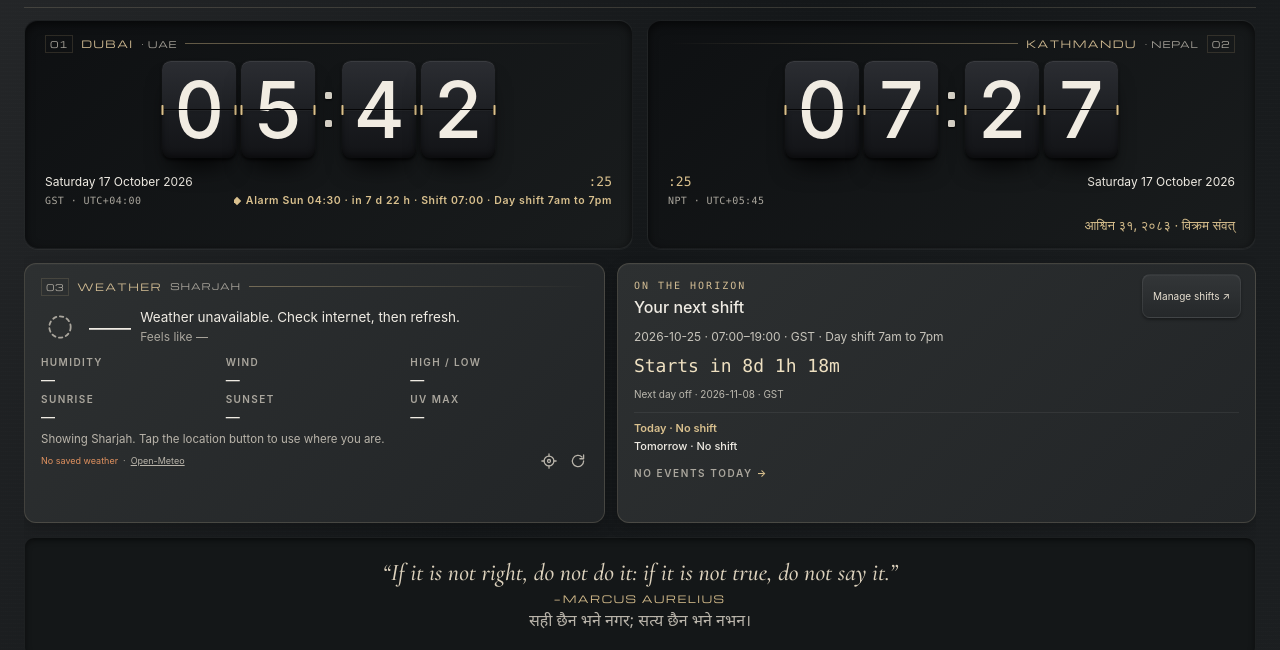
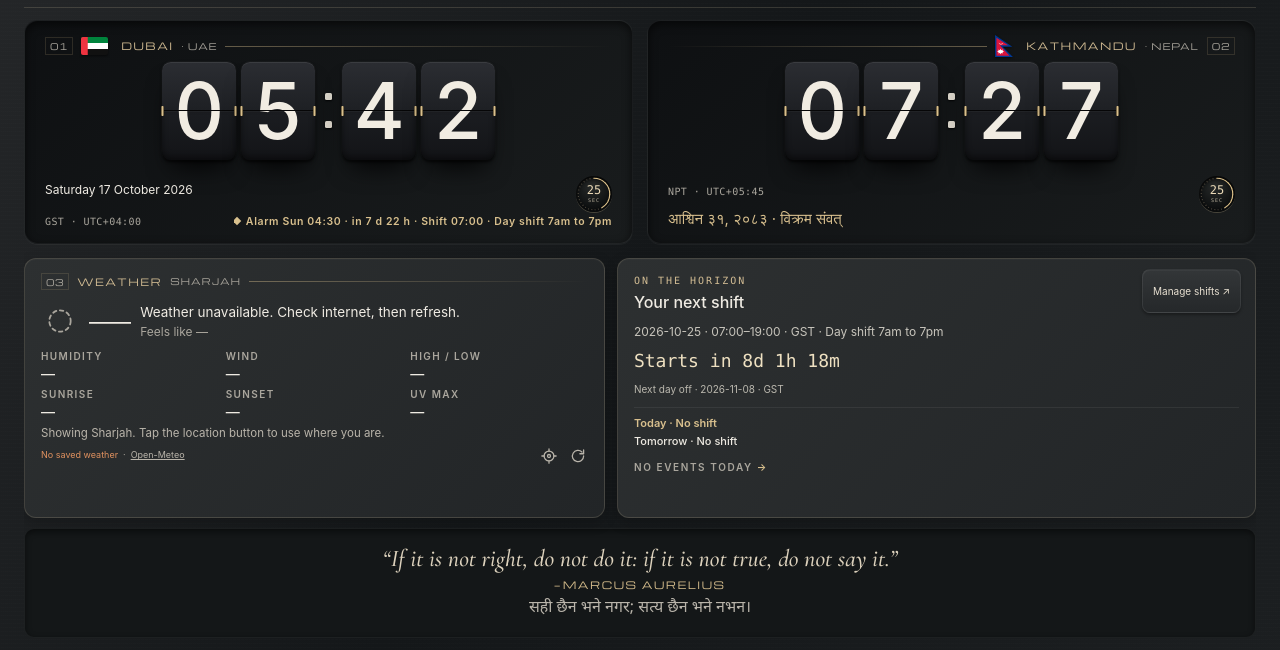
Before and after one commit to mindversestudio26/jarvis-desk-hub, a plain HTML site: page index.html in a window 1280 px wide. Shown: the part 73-723 px from the top of the page. Drawn offline with Linux system fonts and the light colour scheme; no server answers.

Commit message:
feat(clocks): add enamel flags and seconds subdials

```diff
--- a/app.js
+++ b/app.js
@@ -316,6 +316,8 @@ function tick(snap) {
     $(ids[0]).textContent = showClock(city, value, snap === true);
     $(ids[0]).dateTime = value.iso;
     $(ids[1]).textContent = value.seconds;
+    const secondsArc = $(ids[1] + '-arc');
+    if (secondsArc) secondsArc.setAttribute('stroke-dasharray', Number(value.seconds) + ' 60');
     if ($(ids[2]).textContent !== value.date) $(ids[2]).textContent = value.date;
   }
   moveHand(Number(cities.dubai.seconds));
--- a/console.css
+++ b/console.css
@@ -69,3 +69,21 @@
 .console-button{min-width:44px}
 @media(max-width:560px){.console-weekdays,.console-calendar-days{gap:2px}.console-ready .console-calendar{padding:9px}.console-day{min-width:44px}}
 @media(min-width:901px) and (max-height:780px){.console-page-heading{display:flex;align-items:baseline;gap:16px;margin-bottom:8px}.console-page-heading h2{font-size:22px}.console-page-heading .console-eyebrow{font-size:8px;letter-spacing:1px}}
+
+/* Clock instruments: enamel flags, recessed seconds subdials, Nepal's own date. */
+.console-ready .clock-flag{width:30px;height:22px;flex:none;filter:drop-shadow(0 1px 1px #0008);border-radius:2px;margin-right:5px}
+.console-ready .flag-nepal{width:23px;height:28px;border-radius:0}
+.console-ready #kathmandu-date{display:none}
+.console-ready .kathmandu .date-row{float:right;margin:0}
+.console-ready .kathmandu .zone-row{clear:none;padding-top:8px;min-height:24px}
+.console-ready .console-bs-date{text-align:left;min-height:24px;padding-right:54px;margin:8px 0 0;font-size:15px}
+.console-ready .date-row{min-height:48px}
+.console-ready .seconds-instrument{position:relative;display:flex;flex-direction:column;align-items:center;justify-content:center;flex:none;width:48px;height:48px;border-radius:50%;background:radial-gradient(circle at 45% 30%,#272a29,#0b0d0e 72%);box-shadow:inset 0 2px 4px #000,0 1px 0 #d8c29940;color:#ead9b7;font:16px/1.05 var(--font-mono);letter-spacing:0}
+.seconds-instrument svg{position:absolute;inset:0;width:48px;height:48px;fill:none;stroke-width:1.5}
+.seconds-track{stroke:#625849;stroke-dasharray:1 3.4}.seconds-arc{stroke:#dfc38b;stroke-linecap:round}
+.seconds-instrument small{font:6px/1 var(--font-mono);letter-spacing:1px;color:#b5ac99;margin-top:3px}
+@media(min-width:901px) and (max-height:780px){.console-ready .date-row{min-height:42px}.console-ready .seconds-instrument{transform:scale(.87);transform-origin:right center}.console-ready .console-bs-date{font-size:13px;margin-top:5px}}
+
+@media(min-width:901px){.console-ready .date-row{min-height:32px}.console-ready .seconds-instrument{width:36px;height:36px;font-size:12px}.seconds-instrument svg{width:100%;height:100%}.seconds-instrument small{font-size:5px;margin-top:2px}.console-ready .console-bs-date{min-height:20px}}
+
+@media(min-width:901px){.console-ready .clock-readout .label{min-height:22px;margin-bottom:4px}.console-ready .clock-flag{height:18px;width:27px}.console-ready .flag-nepal{height:22px;width:18px}.console-ready .console-plaque{margin-top:10px;min-height:110px}}
--- a/index.html
+++ b/index.html
@@ -79,12 +79,12 @@
 
   <header class="band">
     <article class="clock-readout dubai" aria-label="Dubai time">
-      <p class="label"><span class="idx">01</span><span>Dubai</span><span class="label-sub">· UAE</span></p>
+      <p class="label"><span class="idx">01</span><svg class="clock-flag" viewBox="0 0 36 24" role="img" aria-label="United Arab Emirates"><path fill="#00843d" d="M0 0h36v8H0z"/><path fill="#fff" d="M0 8h36v8H0z"/><path fill="#111" d="M0 16h36v8H0z"/><path fill="#ef3340" d="M0 0h9v24H0z"/></svg><span>Dubai</span><span class="label-sub">· UAE</span></p>
       <div class="flipclock" id="flip-dubai" aria-hidden="true">
         <span class="fgroup"><span class="fampm"></span><span class="tile"></span><span class="tile"></span></span><span class="fcolon"></span><span class="fgroup"><span class="tile"></span><span class="tile"></span></span>
       </div>
       <time id="clock" class="sr-only">--:--</time>
-      <p class="date-row"><span id="date" class="date">Loading date…</span><span class="fsec">:<span id="seconds">--</span></span></p>
+      <p class="date-row"><span id="date" class="date">Loading date…</span><span class="fsec seconds-instrument" aria-label="Seconds"><svg viewBox="0 0 48 48" aria-hidden="true"><circle class="seconds-track" cx="24" cy="24" r="21"/><circle id="seconds-arc" class="seconds-arc" cx="24" cy="24" r="21" pathLength="60" stroke-dasharray="0 60" transform="rotate(-90 24 24)"/></svg><span id="seconds">--</span><small>SEC</small></span></p>
       <p class="zone-row"><span class="zone" title="Asia/Dubai">GST · UTC+04:00</span><span id="next-alarm-dubai" class="clock-alarm" hidden></span></p>
     </article>
 
@@ -97,12 +97,12 @@
     </div>
 
     <article class="clock-readout kathmandu" aria-label="Kathmandu time">
-      <p class="label"><span>Kathmandu</span><span class="label-sub">· Nepal</span><span class="idx">02</span></p>
+      <p class="label"><svg class="clock-flag flag-nepal" viewBox="0 0 26 32" role="img" aria-label="Nepal"><path fill="#003893" d="M0 0l25 17H11l15 15H0z"/><path fill="#dc143c" d="M2 4l17 11H7l14 15H2z"/><path fill="#fff" d="M5 11a4 4 0 0 0 7 0 3.6 3.6 0 0 1-7 0"/><path fill="#fff" d="M8 20l1 2 2-1v2l2 1-2 1v2l-2-1-1 2-1-2-2 1v-2l-2-1 2-1v-2l2 1z"/></svg><span>Kathmandu</span><span class="label-sub">· Nepal</span><span class="idx">02</span></p>
       <div class="flipclock" id="flip-kathmandu" aria-hidden="true">
         <span class="fgroup"><span class="fampm"></span><span class="tile"></span><span class="tile"></span></span><span class="fcolon"></span><span class="fgroup"><span class="tile"></span><span class="tile"></span></span>
       </div>
       <time id="kathmandu-clock" class="sr-only">--:--</time>
-      <p class="date-row"><span class="fsec">:<span id="kathmandu-seconds">--</span></span><span id="kathmandu-date" class="date">Loading date…</span></p>
+      <p class="date-row"><span class="fsec seconds-instrument" aria-label="Seconds"><svg viewBox="0 0 48 48" aria-hidden="true"><circle class="seconds-track" cx="24" cy="24" r="21"/><circle id="kathmandu-seconds-arc" class="seconds-arc" cx="24" cy="24" r="21" pathLength="60" stroke-dasharray="0 60" transform="rotate(-90 24 24)"/></svg><span id="kathmandu-seconds">--</span><small>SEC</small></span><span id="kathmandu-date" class="date">Loading date…</span></p>
       <p class="zone-row"><span id="next-alarm-kathmandu" class="clock-alarm" hidden></span><span class="zone" title="Asia/Kathmandu">NPT · UTC+05:45</span></p>
     </article>
   </header>
--- a/sw.js
+++ b/sw.js
@@ -1,6 +1,6 @@
 'use strict';
 // The jarvis-desk- prefix is kept so 3.1 (JANGE) cleans up every older shell cache.
-const CACHE='jarvis-desk-v3.4.0';
+const CACHE='jarvis-desk-v3.4.1';
 const FILES=['./','./index.html','./style.css','./console.css','./controls.css','./controls.js','./console.js','./vendor/bs-data.js','./nepali-calendar.js','./app.js','./clocks.js','./alarms.js','./shifts.js','./quotes.js','./roster.js','./manifest.webmanifest','./brand/jange-emblem-512.webp','./brand/jange-head-160.webp','./icon-180.png','./icon-192.png','./icon-512.png','./icon-maskable-512.png','./favicon-32.png','./fonts/michroma-latin-400.woff2','./fonts/cormorant-garamond-latin-500-italic.woff2'];
 // Each version stores fresh copies: files keep their names across versions (e.g. the emblem),
 // so a copy still in the browser's HTTP cache must never be saved into a new version.
```
